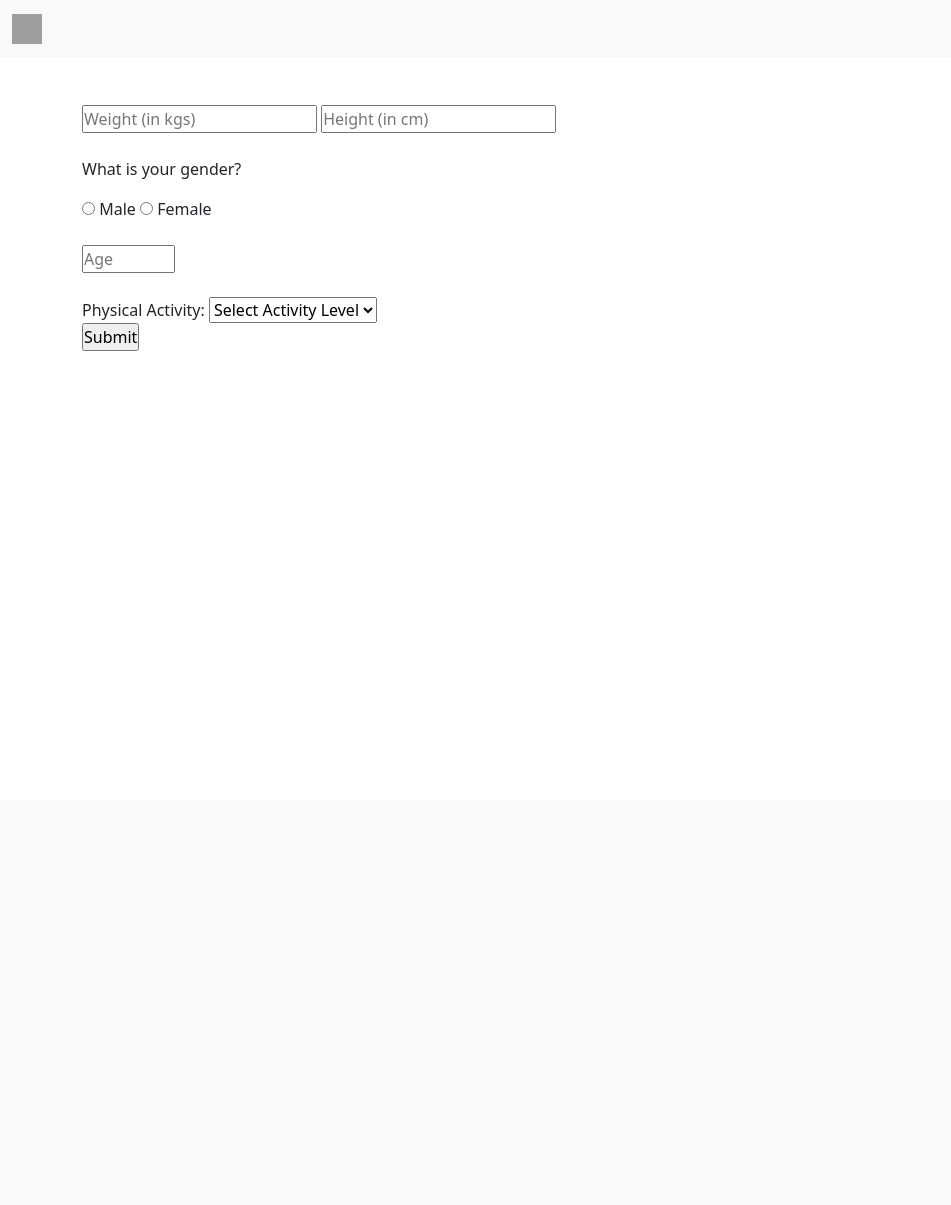
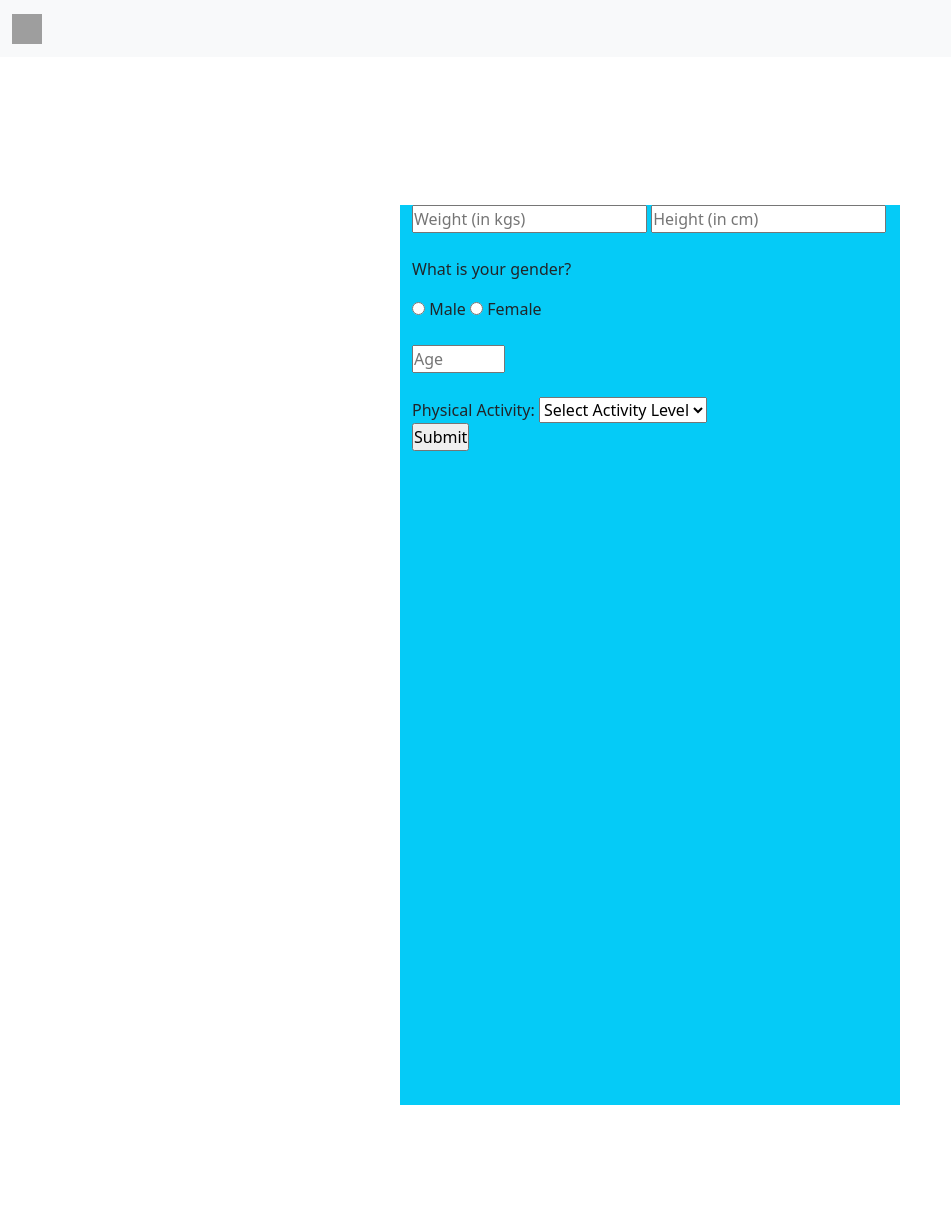
Before and after one commit to Vaishnavi0805/Diet-Plan-Maker, a Flask app: page / in a window 1280 px wide. Shown: the whole page, without its empty margins (0-951 px from the left). Before the commit the page ends 351 px from the top, so only its background shows below. Run offline with Flask 2, Linux system fonts and the light colour scheme; grey boxes are pictures that could not be loaded.

Commit message:
color and margin changes

```diff
--- a/static/style.css
+++ /dev/null
@@ -1,13 +0,0 @@
-*{
-    margin: 0%;
-    padding: 0%;
-
-}
-
-.container-1
-{
-   width: 100px;
-   height: 100px;
-   background-color: cornflowerblue;
-
-}
--- /dev/null
+++ b/static/styles/style.css
@@ -0,0 +1,5 @@
+*{
+    margin: 0px;
+    padding: 0px;
+
+}
--- a/templates/index.html
+++ b/templates/index.html
@@ -6,7 +6,7 @@
   <meta http-equiv="X-UA-Compatible" content="IE=edge">
   <meta name="viewport" content="width=device-width, initial-scale=1.0">
   <title>Webapp</title>
-  <link rel="stylesheet" href="style.css">
+
 
   <!doctype html>
   <html lang="en">
@@ -21,8 +21,20 @@
       integrity="sha384-1BmE4kWBq78iYhFldvKuhfTAU6auU8tT94WrHftjDbrCEXSU1oBoqyl2QvZ6jIW3" crossorigin="anonymous">
 
     <title>Hello, world!</title>
+    <link rel="stylesheet" href="Diet-Plan-Maker/static/styles/style.css">
+
+
+
   </head>
+<style>
+.container{  width: 500px;
+             height: 900px;
+             margin:100px;
+             margin-left: 50vmin;
+             background-color:rgb(5, 203, 247);
 
+}
+</style>
 <body>
 
 
@@ -55,10 +67,12 @@
   </nav>
 
   <br> <br>
+
   <form action="/" method="post">
-  <div class="container">
-    <input type="number" name="Weight" id="" placeholder="Weight (in kgs)">
-    <input type="number" name="Height" id="" placeholder="Height (in cm)"> <br> <br>
+    <div class="container">
+
+    <input type="number" name="Weight" id="" class= "weight-box"  placeholder="Weight (in kgs)">
+    <input type="number" name="Height" id="" class= "height-box" placeholder="Height (in cm)"> <br> <br>
 
     <p>What is your gender?</p>
     <input type="radio" name="gender" value="male"> Male
```
Also changed, not shown: 1 other file.
